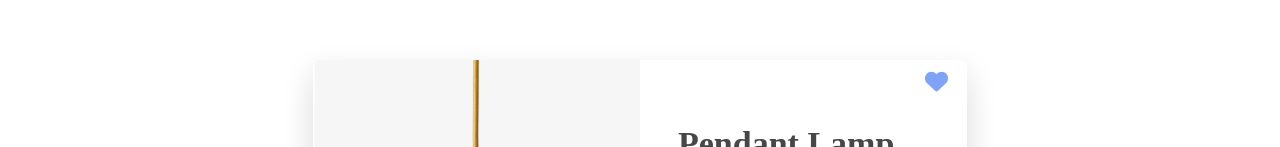
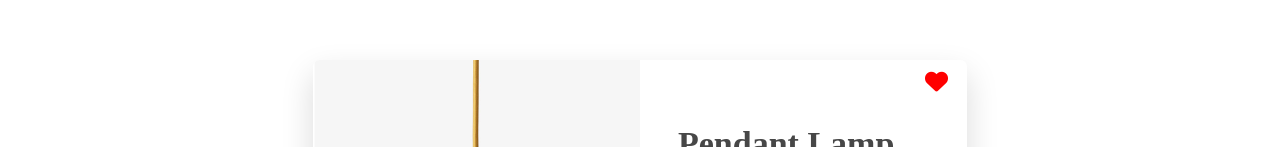
Before and after one commit to lidiettes/react-ecommerce, a React (Create React App) app: page / in a window 1280 px wide. Shown: the part 805-952 px from the top of the page. Built offline with nearby package versions, Linux system fonts and the light colour scheme; data requests are answered from the project's data file; a web font is replaced by a local one.

Commit message:
delete wishlist

```diff
--- a/src/components/ProductCard/ProductCard.css
+++ b/src/components/ProductCard/ProductCard.css
@@ -141,5 +141,10 @@ cursor: pointer;
 }
 
 .fa.fa-heart:hover{
-    color: #ebd79c;
+    color: red;
 }
+
+
+.prueba{
+    color:red;
+}
--- a/src/components/ProductCard/ProductCard.jsx
+++ b/src/components/ProductCard/ProductCard.jsx
@@ -20,8 +20,6 @@ const ProductCard = ({ name, img, description, id, price, addToCart, handleAddWi
         img: img
     };
 
-
-
     return (
         <>
             <div className="wrapperProducts">
@@ -33,7 +31,7 @@ const ProductCard = ({ name, img, description, id, price, addToCart, handleAddWi
                 <div className="product-info">
                     <div className='buttonContainer'>
                         <button className='heartButton' type="submit" value='add' onClick={() => {handleAddWished(item)}}>
-                            <i className="fa fa-heart " aria-hidden="true"></i>
+                            <i className="fa fa-heart prueba" aria-hidden="true"></i>
                         </button>
                         </div>
                     <div className="product-text">
--- a/src/components/WishList/actions.js
+++ b/src/components/WishList/actions.js
@@ -4,13 +4,12 @@ const wishesReducer = (initialState = [], action) => {
             console.log(action.payload);
             return [...initialState, action.payload]
 
-        // case 'delete_item':
-        //     return initialState.filter(wi => itemWish.id !== action.payload)
-
+        case 'delete_item':
+            return action.payload;
+            // initialState.filter(wi => itemWish.id !== action.payload)
         default:
             return initialState;
 
     }
 }
-
 export default wishesReducer;
--- /dev/null
+++ b/src/helpers/remove.jsx
@@ -0,0 +1,4 @@
+// export function remove(i, product) {
+//     const removes = product.filter((item, indice) => indice !== i);
+//     setItems(removes);
+// }
--- a/src/pages/Cart.jsx
+++ b/src/pages/Cart.jsx
@@ -13,7 +13,6 @@ const Cart = () => {
         const removes = items.filter((item, indice) => indice !== id);
         setItems(removes);
     }
-
 
     useEffect(() => {
         localStorage.setItem("items", JSON.stringify(items));
--- a/src/pages/WishListPage.jsx
+++ b/src/pages/WishListPage.jsx
@@ -8,17 +8,16 @@ const WishListPage = () => {
 
   const [wishes, setWishes] = useState(JSON.parse(localStorage.getItem('wishes')));
 
-  function removeCart(id) {
-    const removes = wishes.filter((whish, indice) => indice !== id);
-    setWishes(removes);
-    console.log(wishes);
-  }
-
-  //siempre que cambie wishes ejecutamos funcion de actualizar el LS
-
   useEffect(() => {
     localStorage.setItem("wishes", JSON.stringify(wishes));
   }, [wishes]);
+
+  function removeCart(id) {
+    const removes = wishes.filter((wish, indice) => indice !== id);
+    setWishes(removes);
+  }
+
+
 
 
   return (
```
